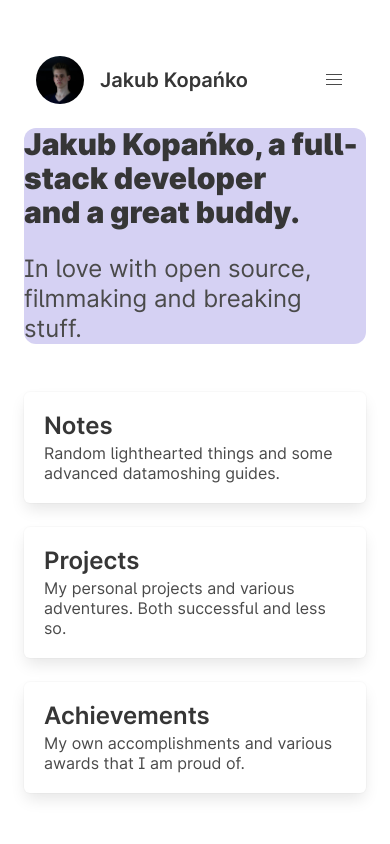
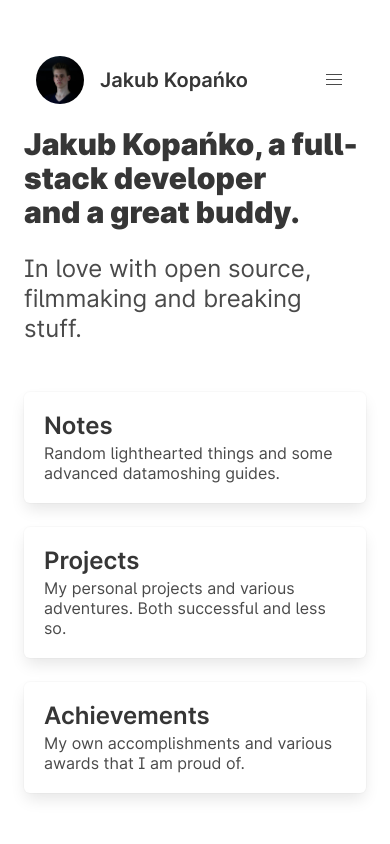
Before and after one commit to pcktm/kopanko.com, a Next.js app: page / in a window 390 px wide. Shown: the top 844 px of the page. Built offline with nearby package versions, Linux system fonts and the light colour scheme.

Commit message:
fix: transparent bg on mobile

```diff
--- a/styles/index.scss
+++ b/styles/index.scss
@@ -28,7 +28,9 @@
 }
 
 .container.is-colored {
-  background-color: #d5d1f3;
+  @media screen and (min-width: 769px) {
+    background-color: #d5d1f3;
+  }
   border-radius: 12px;
   z-index: -2;
 }
```
